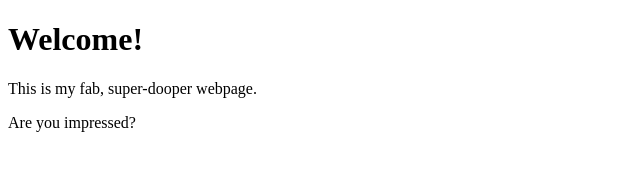
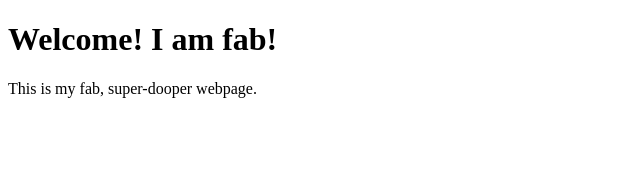
Before and after one commit to jking11/test, a plain HTML site: page index.html in a window 1280 px wide. Shown: the whole page, without its empty margins (0-640 px from the left). Drawn offline with Linux system fonts and the light colour scheme.

Commit message:
Changed that rubbish!

```diff
--- a/index.html
+++ b/index.html
@@ -4,8 +4,7 @@
     <title>GitHub test</title>
   </head>
   <body>
-    <h1>Welcome!</h1>
+    <h1>Welcome!  I am fab!</h1>
     <p>This is my fab, super-dooper webpage.</p>
-    <p>Are you impressed?</p>
   </body>
 </html>
```
